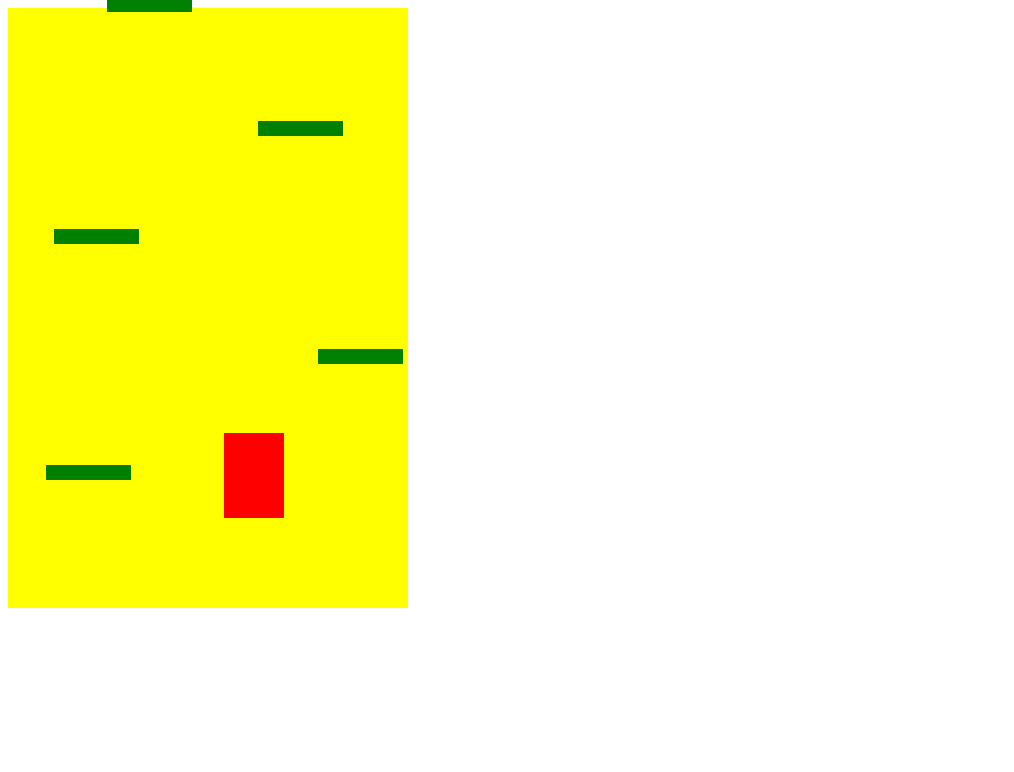
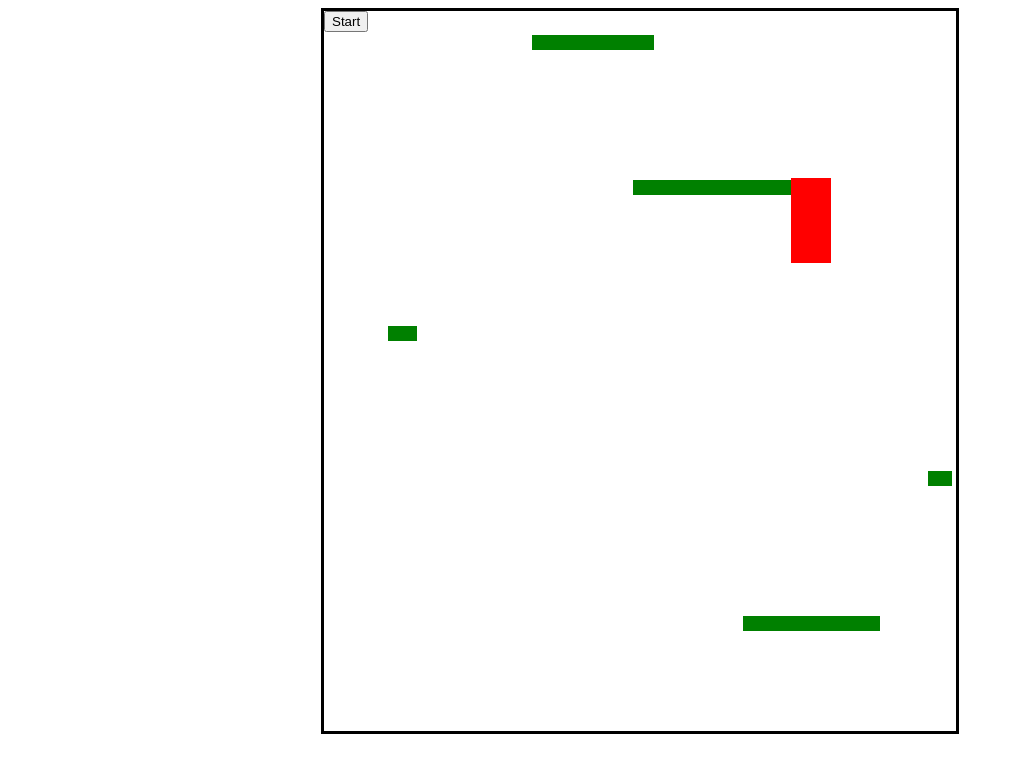
Before and after one commit to SpicyCayenne/doodle-jump, a plain HTML site: page index.html in a window 1280 px wide. Both pictures are taken after a click on the button "Start". Shown: the whole page, without its empty margins (0-1014 px from the left). Drawn offline with Linux system fonts and the light colour scheme.

Commit message:
changed to MVC + OOP

```diff
--- /dev/null
+++ b/Game.js
@@ -0,0 +1,57 @@
+class Game {
+    constructor(platformCount) {
+        this.playing = false;
+        this.score = 0;
+        this.platformCount = platformCount
+        this.platforms = []
+        this.doodler;
+        this.gameWidth = document.querySelector('.gameArea').offsetWidth
+        this.gameHeight = document.querySelector('.gameArea').offsetHeight
+    }
+
+    startGame() {
+        this.playing = true;
+        this.createPlatforms();
+        this.setDoodler();
+    }
+
+    createPlatforms() {
+        let platGap = this.gameHeight / this.platformCount //vertical space between platforms spaced evenly
+        for (let i = 0; i < this.platformCount; i++) {
+            let platBottom = 100 + (i * platGap)
+            let p = new Platform(platBottom)
+            this.platforms.push(p)
+        }
+    }
+
+    setDoodler() {
+        this.doodler = new Player(this.platforms[0].leftPos, this.platforms[0].bottomPos + 200, this.gameHeight, this.gameWidth)
+        this.doodler.jumpSpeed = 1
+    }
+
+    movePlatforms() {
+        if (this.doodler.bottomPos >= this.gameHeight*0.75) {
+            console.log('scroll')
+        }
+    }
+
+    checkCollision() {
+        if (this.doodler.isJumping) return this.doodler.jump()
+        this.platforms.forEach(p => {
+            if (this.doodler.leftPos + this.doodler.width>= p.leftPos &&
+                this.doodler.leftPos  <= p.leftPos + p.width && // these 2 lines check that doodler is within the left and right borders of platform
+                this.doodler.bottomPos <= p.bottomPos + 15 &&
+                this.doodler.bottomPos >= p.bottomPos && //these 2 lines check that bottom of doodler touches platform
+                !this.doodler.isJumping) { // doodler only collides while falling
+                    this.doodler.isJumping = true;
+                    this.doodler.startJumpPos = this.doodler.bottomPos
+                    this.doodler.jumpPower = this.doodler.yVel
+                    return this.doodler.jump();
+                }
+        })
+    }
+
+    gameOver() {
+        return(this.doodler.bottomPos <= 0)
+    }
+}
--- /dev/null
+++ b/Platform.js
@@ -0,0 +1,10 @@
+class Platform {
+    constructor(bottomPos) {
+        const gameWidth = document.querySelector('.gameArea').offsetWidth // get width of the game area so platforms don't go outside it
+        this.width = Math.random() * 200
+        this.leftPos = (Math.random() * gameWidth) - this.width
+        if (this.leftPos <= 0) this.leftPos = 0
+        this.bottomPos = bottomPos
+    }
+
+}
--- /dev/null
+++ b/Player.js
@@ -0,0 +1,53 @@
+class Player {
+    constructor(leftPos, bottomPos, gameHeight, gameWidth) {
+        this.leftPos = leftPos;
+        this.bottomPos = bottomPos;
+        this.width = 40
+        this.isJumping = false;
+        this.jumpHeight = gameHeight * .5;
+        this.yVel = 20
+        this.xVel = 4
+        this.gravity = 0.95
+        this.fallSpeed = 1;
+        this.jumpPower = this.yVel;
+        this.startJumpPos;
+        this.currentDir = null;
+        this.gameWidth = gameWidth
+    }
+
+    fall() {
+        if (!this.isJumping){
+        this.fallSpeed /= this.gravity
+        if (this.fallSpeed > this.yVel) {
+            this.fallSpeed = this.yVel}
+        this.bottomPos -= this.fallSpeed}
+    }
+
+    jump() {
+        this.bottomPos += this.jumpPower
+        this.jumpPower *= this.gravity
+        if (this.bottomPos >= this.startJumpPos + this.jumpHeight || this.jumpPower < 1) {
+            this.isJumping = false;
+            this.fallSpeed = this.jumpPower
+            this.fall()
+        }
+    }
+
+    move(dir) {
+        this.currentDir = dir
+        if (dir == 'left') {
+            this.leftPos -= this.xVel
+            if (this.leftPos <= 0) {
+                this.leftPos = this.gameWidth
+            }
+            return;
+        }
+        if (dir == 'right') {
+            this.leftPos += this.xVel
+            if (this.leftPos + this.width >= this.gameWidth) {
+                this.leftPos = 0 - this.width
+            }
+            return;
+        }
+    }
+}
--- a/index.html
+++ b/index.html
@@ -6,9 +6,14 @@
     <meta name="viewport" content="width=device-width, initial-scale=1.0">
     <title>Doodle Jump</title>
     <link rel="stylesheet" href="style.css" />
-    <script src="app.js"></script>
 </head>
 <body>
-    <div class="grid"></div>
+    <div class="gameArea">
+        <div class = "test"></div>
+    </div>
+    <script src="Platform.js"></script>
+    <script src="Player.js"></script>
+    <script src="Game.js"></script>
+    <script src="main.js"></script>
 </body>
 </html>
--- /dev/null
+++ b/main.js
@@ -0,0 +1,73 @@
+const game = new Game(5)
+const gameArea = document.querySelector(".gameArea")
+const startBtn = document.createElement("button")
+let hTimerId;
+startBtn.innerText = 'Start'
+startBtn.setAttribute('id', 'start')
+startBtn.addEventListener('click', function() {start()})
+gameArea.appendChild(startBtn)
+window.addEventListener('keydown', (e) => moveDoodler(e))
+window.addEventListener('keyup', (e) => stopMovement(e))
+
+function drawPlatforms() {
+    game.platforms.forEach(platform => {
+        const visual = document.createElement('div')
+        visual.classList.add('platform')
+        visual.style.left = platform.leftPos + 'px'
+        visual.style.bottom = platform.bottomPos + 'px'
+        visual.style.width = platform.width + 'px'
+        gameArea.appendChild(visual)
+    })
+}
+
+function drawDoodler() {
+    const doodlerEl = document.createElement('div')
+    doodlerEl.classList.add('doodler')
+    doodlerEl.style.bottom = game.doodler.bottomPos + 'px'
+    doodlerEl.style.width = game.doodler.width + 'px'
+    game.doodler.leftPos = game.platforms[0].leftPos + (game.platforms[0].width/2) - (game.doodler.width/2)
+    doodlerEl.style.left =  game.doodler.leftPos + 'px' //to ensure the doodler is centered on the platform
+    gameArea.appendChild(doodlerEl)
+}
+
+function updateDoodler() {
+    const doodler = document.querySelector('.doodler')
+    doodler.style.bottom = Math.min(game.doodler.bottomPos, game.gameHeight-20) + 'px'
+    doodler.style.left = game.doodler.leftPos + 'px'
+}
+
+function moveDoodler(e) {
+
+    if (e.key == 'a') {
+        if (game.doodler.currentDir == 'left') return
+        clearInterval(hTimerId)
+        hTimerId = setInterval(function() {game.doodler.move('left')},30)}
+    if (e.key == 'd') {
+        if (game.doodler.currentDir == 'right') return
+        clearInterval(hTimerId)
+        hTimerId = setInterval(function() {game.doodler.move('right')},30)}
+}
+
+function stopMovement() {
+    clearInterval(hTimerId);
+    game.doodler.currentDir = null;
+}
+
+function checkGameOver() {
+    if (!game.gameOver()) return
+    clearInterval(gameTimerId)
+    console.log('game over!')
+}
+
+function start() {
+    game.startGame()
+    drawPlatforms();
+    drawDoodler();
+    gameTimerId = setInterval(function() {
+        game.doodler.fall()
+        game.checkCollision()
+        game.movePlatforms()
+        updateDoodler()
+        checkGameOver()
+    },30)
+}
--- a/style.css
+++ b/style.css
@@ -1,36 +1,23 @@
-.grid {
-    width: 400px;
-    height: 600px;
-    background-color: yellow;
+body {
+    height: 100vh;
+}
+
+.gameArea {
+    border: solid black;
     position: relative;
-    text-align: center;
-    font-size: 200px;
+    margin: auto;
+    height: 90%;
+    width: 50%;
+}
+
+.platform {
+    position: absolute;
+    height: 15px;
+    background-color: green;
 }
 
 .doodler {
-    width: 60px;
+    position: absolute;
     height: 85px;
     background-color: red;
-    position: absolute;
 }
-
-.platform {
-    width: 85px;
-    height: 15px;
-    background-color: green;
-    position: absolute;
-}
-
-.startBtn {
-    height: 45px;
-    width: 80px;
-    position: absolute;
-    left: 160px;
-    top: 200px;
-
-}
-
-.instructions {
-    font-size: 2vmin;
-    padding: 5vmin;
-}
```
